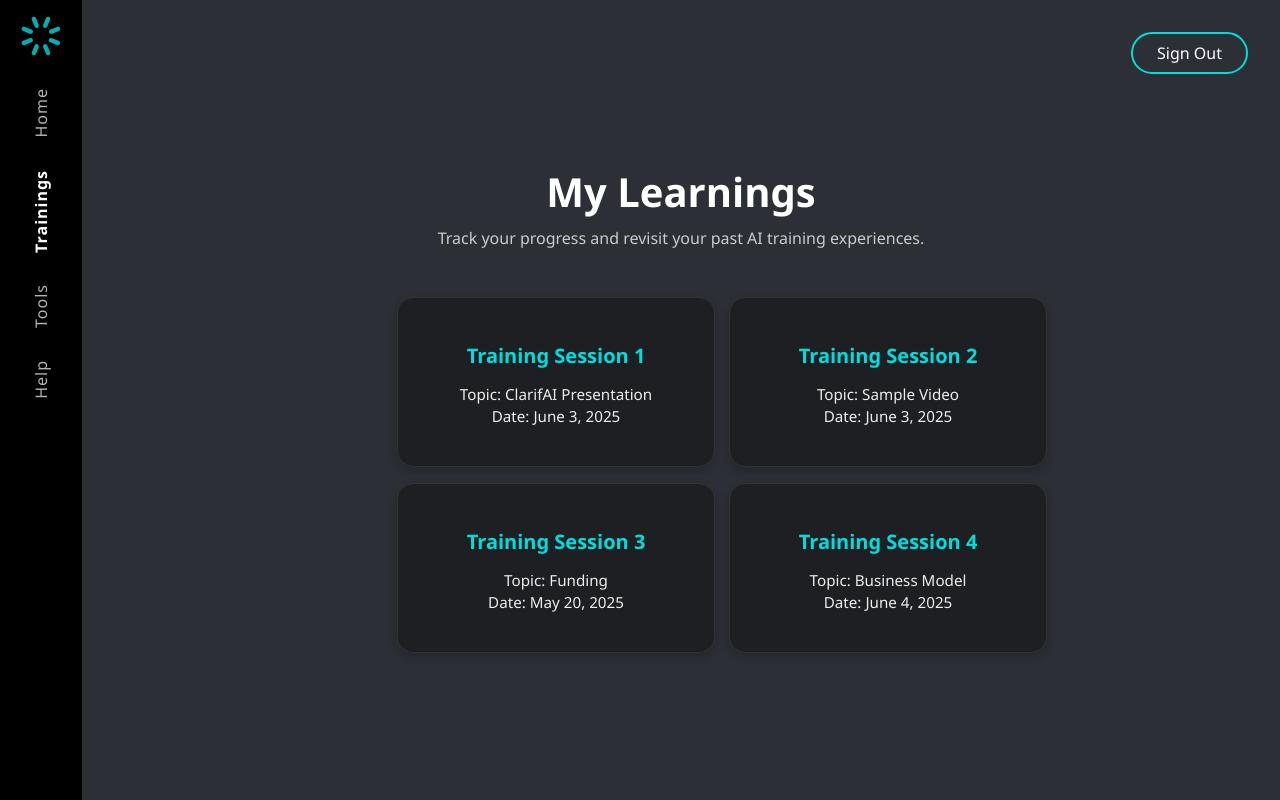
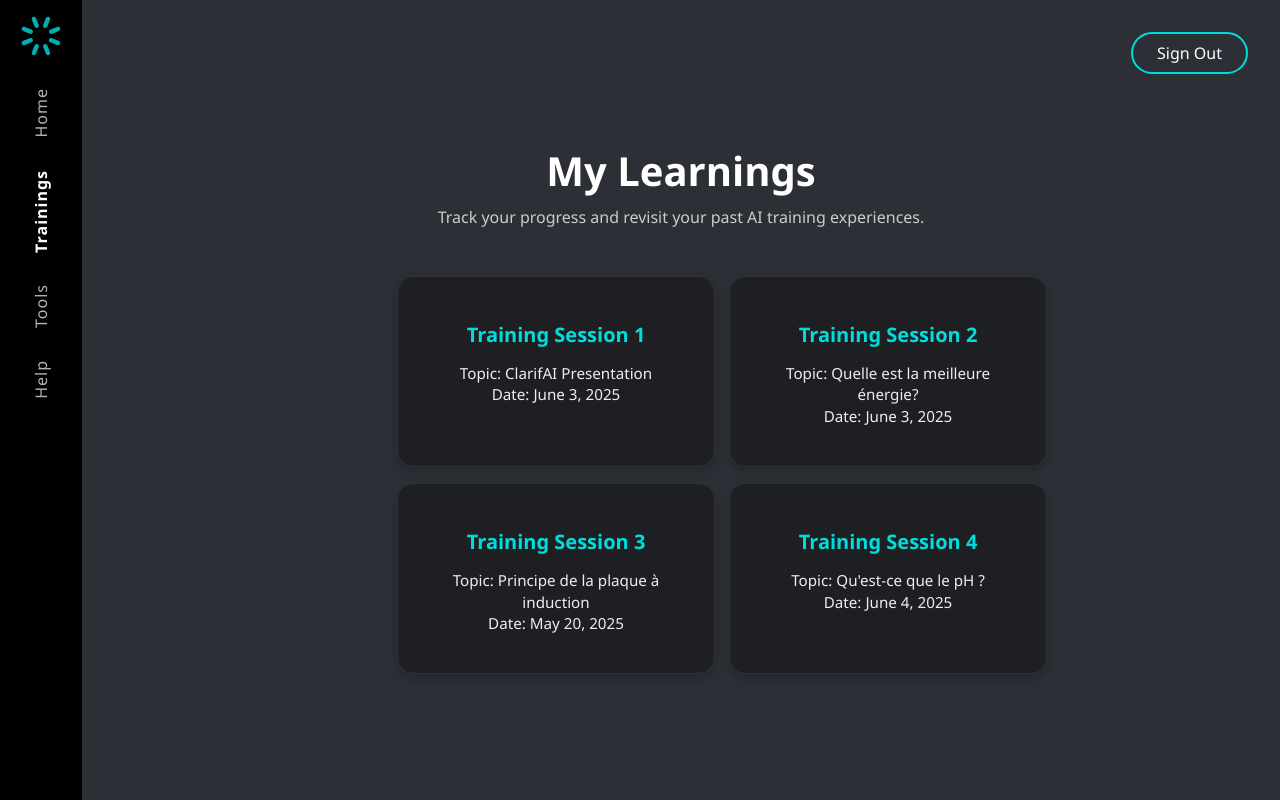
Before and after one commit to ajayat/clarif-ai, a React (Vite) app in the folder frontend/: page /learnings in a window 1280 px wide. Built offline with nearby package versions, Linux system fonts and the light colour scheme.

Commit message:
Update tranings topic

```diff
--- a/frontend/src/Learnings.jsx
+++ b/frontend/src/Learnings.jsx
@@ -32,15 +32,15 @@ function Learnings() {
             </div>
             <div className="learning-card" onClick={() => handleCardClick(2)}>
               <h3 className="card-title">Training Session 2</h3>
-              <p className="card-desc">Topic: Sample Video<br />Date: June 3, 2025</p>
+              <p className="card-desc">Topic: Quelle est la meilleure énergie?<br />Date: June 3, 2025</p>
             </div>
             <div className="learning-card" onClick={() => handleCardClick(3)}>
               <h3 className="card-title">Training Session 3</h3>
-              <p className="card-desc">Topic: Funding<br />Date: May 20, 2025</p>
+              <p className="card-desc">Topic: Principe de la plaque à induction<br />Date: May 20, 2025</p>
             </div>
             <div className="learning-card" onClick={() => handleCardClick(4)}>
               <h3 className="card-title">Training Session 4</h3>
-              <p className="card-desc">Topic: Business Model<br />Date: June 4, 2025</p>
+              <p className="card-desc">Topic: Qu'est-ce que le pH ?<br />Date: June 4, 2025</p>
             </div>
           </div>
         </section>
```
